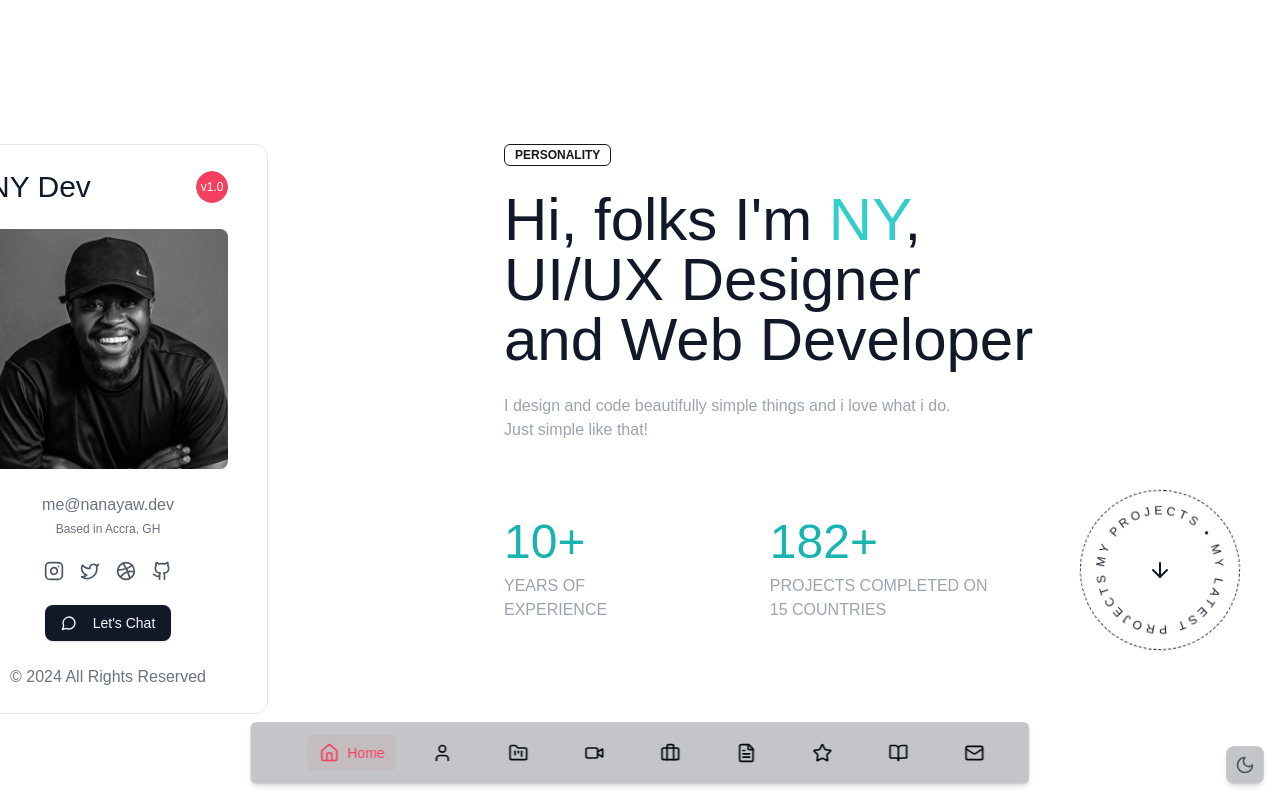
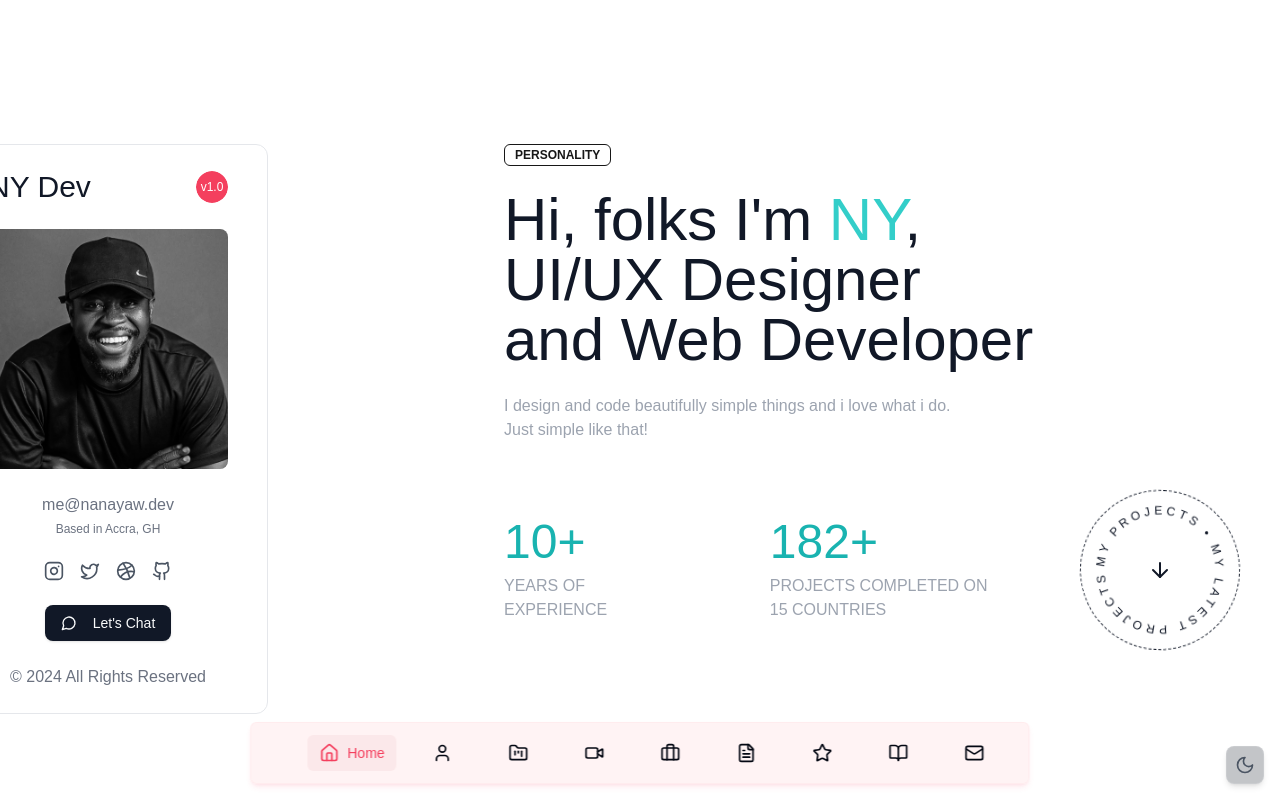
Before and after one commit to nanayawdev/nanayaw.dev, a React (Vite) app: page / in a window 1280 px wide. Shown: the top 800 px of the page. Built offline with nearby package versions, Linux system fonts and the light colour scheme; no server answers; the database is empty.

Commit message:
Refactor Navbar styles to enhance aesthetics and improve responsiveness, changing background and border colors for better visual contrast.

```diff
--- a/src/components/Navbar/Navbar.jsx
+++ b/src/components/Navbar/Navbar.jsx
@@ -17,10 +17,10 @@ export default function Navbar() {
 
   return (
     <nav className="hidden lg:flex fixed bottom-4 left-1/2 -translate-x-1/2 items-center justify-between w-auto max-w-4xl px-6 py-3 rounded-md
-      bg-gray-900/25 dark:bg-gray-800/25
+      bg-rose-50/80 dark:bg-rose-950/80
       backdrop-blur-md
-      shadow-[0_4px_6px_-1px_rgba(0,0,0,0.1),0_2px_4px_-2px_rgba(0,0,0,0.1)]
-      border border-gray-200/20 dark:border-gray-700/20
+      shadow-[0_4px_6px_-1px_rgba(244,63,94,0.1),0_2px_4px_-2px_rgba(244,63,94,0.1)]
+      border border-rose-200/20 dark:border-rose-800/20
       z-50">
       <div className="flex items-center gap-8">
         <button onClick={() => scrollToSection('home')} className="flex items-center">
```
